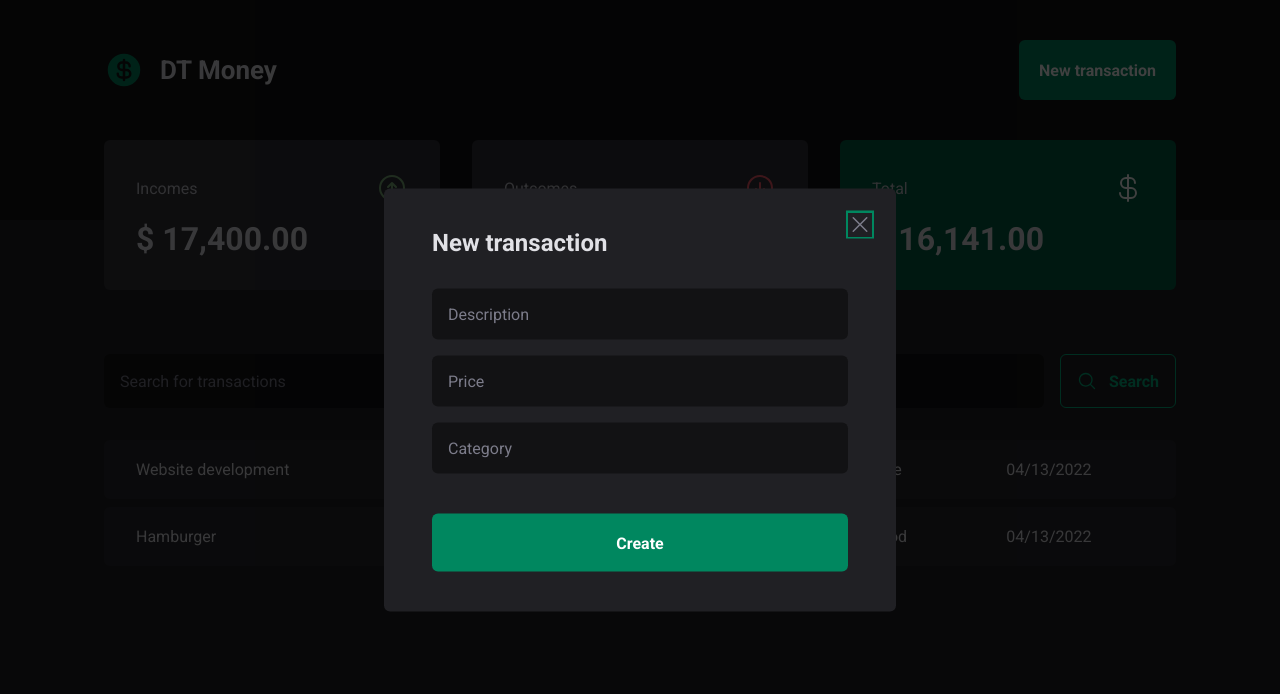
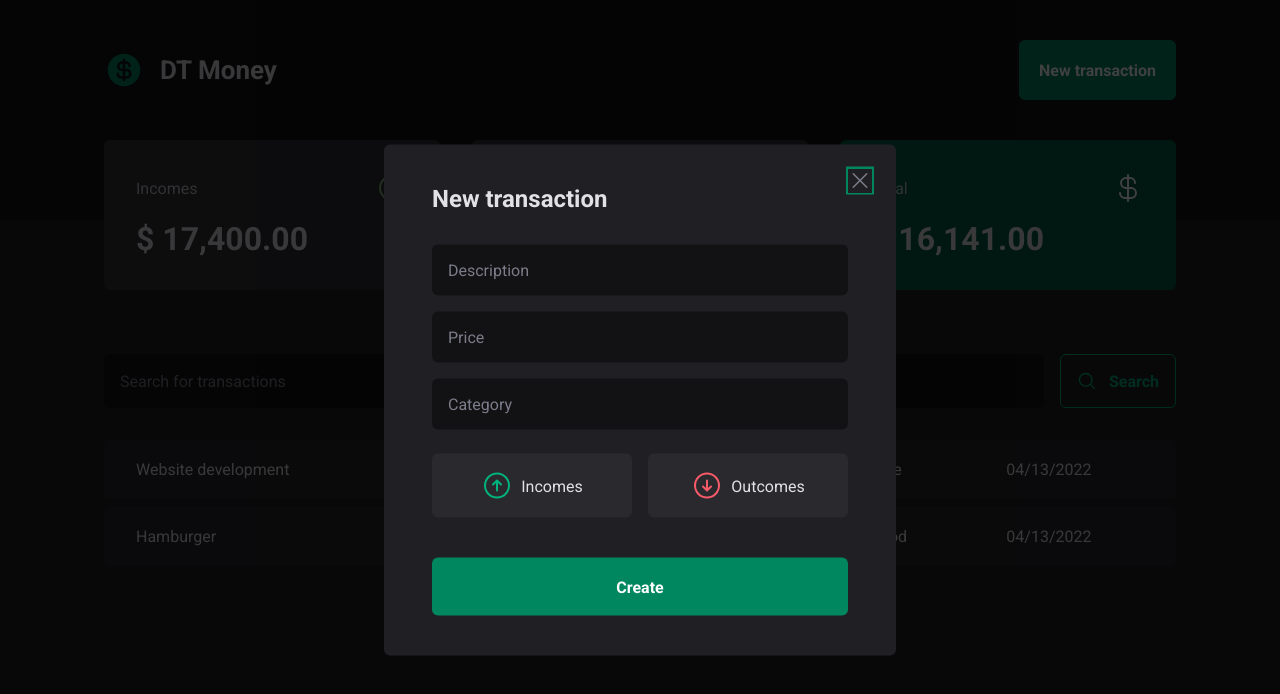
Before and after one commit to lucastenani/dt-money, a React (Vite) app: page / in a window 1280 px wide. Both pictures are taken after a click on the button "New transaction". Shown: the top 694 px of the page. Built offline with nearby package versions, Linux system fonts and the light colour scheme.

Commit message:
Creating radio groups for selecting income or outcome options

```diff
--- a/src/components/NewTransactionModal/index.tsx
+++ b/src/components/NewTransactionModal/index.tsx
@@ -1,6 +1,12 @@
 import * as Dialog from "@radix-ui/react-dialog";
-import { CloseButton, Content, Overlay } from "./styles";
-import { X } from "@phosphor-icons/react";
+import { ArrowCircleDown, ArrowCircleUp, X } from "@phosphor-icons/react";
+import {
+  CloseButton,
+  Content,
+  Overlay,
+  TransactionType,
+  TransactionTypeButton,
+} from "./styles";
 
 export function NewTransactionModal() {
   return (
@@ -18,6 +24,18 @@
           <input type="number" placeholder="Price" required />
           <input type="text" placeholder="Category" required />
 
+          <TransactionType>
+            <TransactionTypeButton variant="income" value="income">
+              <ArrowCircleUp size={32} />
+              <span>Incomes</span>
+            </TransactionTypeButton>
+
+            <TransactionTypeButton variant="outcome" value="outcome">
+              <ArrowCircleDown size={32} />
+              <span>Outcomes</span>
+            </TransactionTypeButton>
+          </TransactionType>
+
           <button type="submit">Create</button>
         </form>
       </Content>
--- a/src/components/NewTransactionModal/styles.ts
+++ b/src/components/NewTransactionModal/styles.ts
@@ -1,4 +1,5 @@
 import * as Dialog from "@radix-ui/react-dialog";
+import * as RadioGroup from "@radix-ui/react-radio-group";
 import styled from "styled-components";
 
 export const Overlay = styled(Dialog.Overlay)`
@@ -61,6 +62,55 @@
   }
 `;
 
+export const TransactionType = styled(RadioGroup.Root)`
+  display: grid;
+  grid-template-columns: repeat(2, 1fr);
+  gap: 1rem;
+  margin-top: 0.5rem;
+`;
+
+interface TransactionTypeButtonProps {
+  variant: "income" | "outcome";
+}
+
+export const TransactionTypeButton = styled(
+  RadioGroup.Item
+)<TransactionTypeButtonProps>`
+  background-color: ${(props) => props.theme["gray-700"]};
+  color: ${(props) => props.theme["gray-100"]};
+
+  padding: 1rem;
+  border: 0;
+  border-radius: 6px;
+
+  display: flex;
+  align-items: center;
+  justify-content: center;
+  gap: 0.5rem;
+
+  cursor: pointer;
+
+  svg {
+    color: ${({ variant, theme }) =>
+      variant === "income" ? theme["green-300"] : theme["red-300"]};
+  }
+
+  &[data-state="unchecked"]:hover {
+    background-color: ${(props) => props.theme["gray-600"]};
+    transition: background-color 0.2s;
+  }
+
+  &[data-state="checked"] {
+    color: ${(props) => props.theme.white};
+    background-color: ${({ variant, theme }) =>
+      variant === "income" ? theme["green-300"] : theme["red-300"]};
+
+    svg {
+      color: ${(props) => props.theme.white};
+    }
+  }
+`;
+
 export const CloseButton = styled(Dialog.Close)`
   position: absolute;
   background-color: transparent;
```
